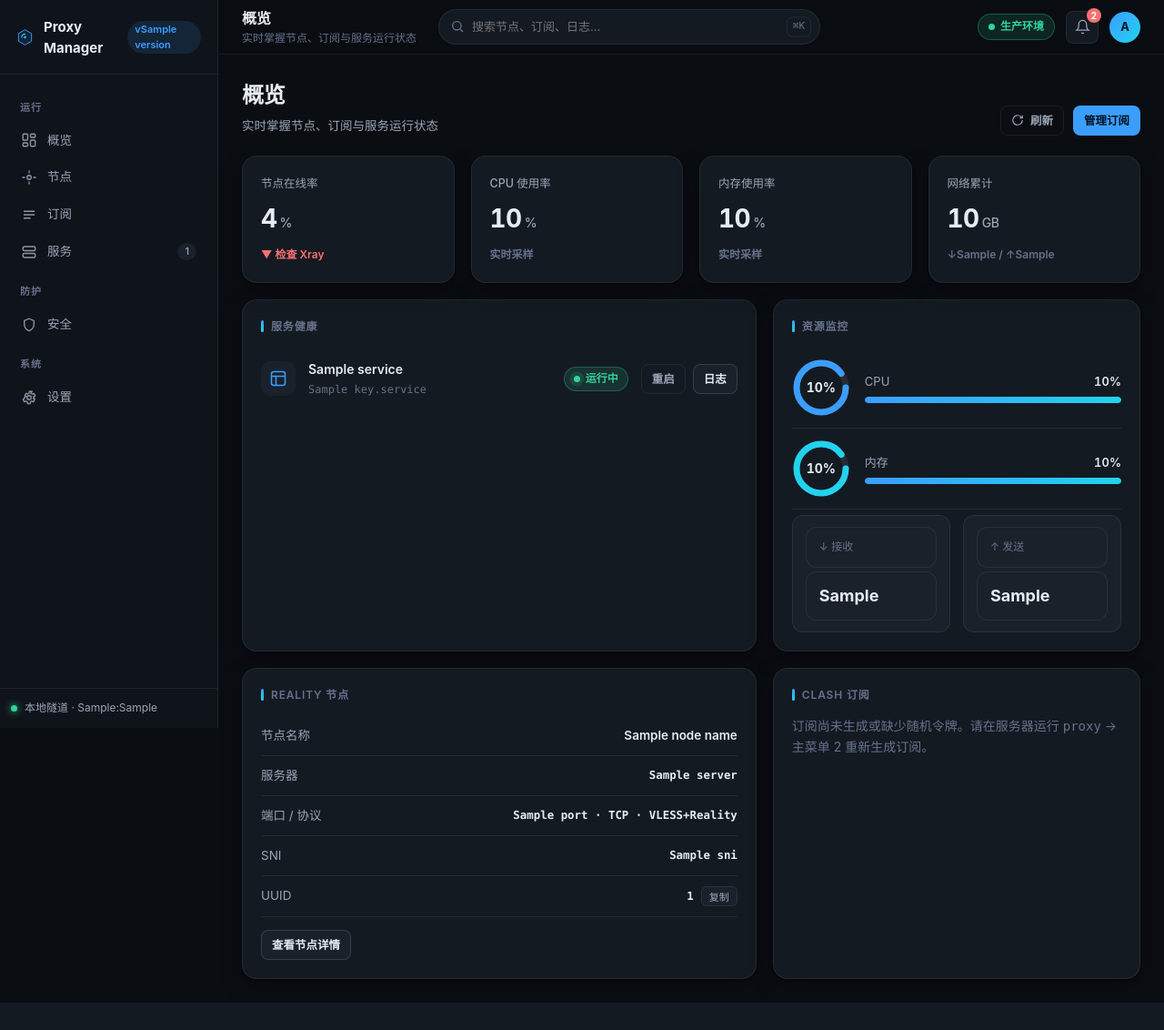
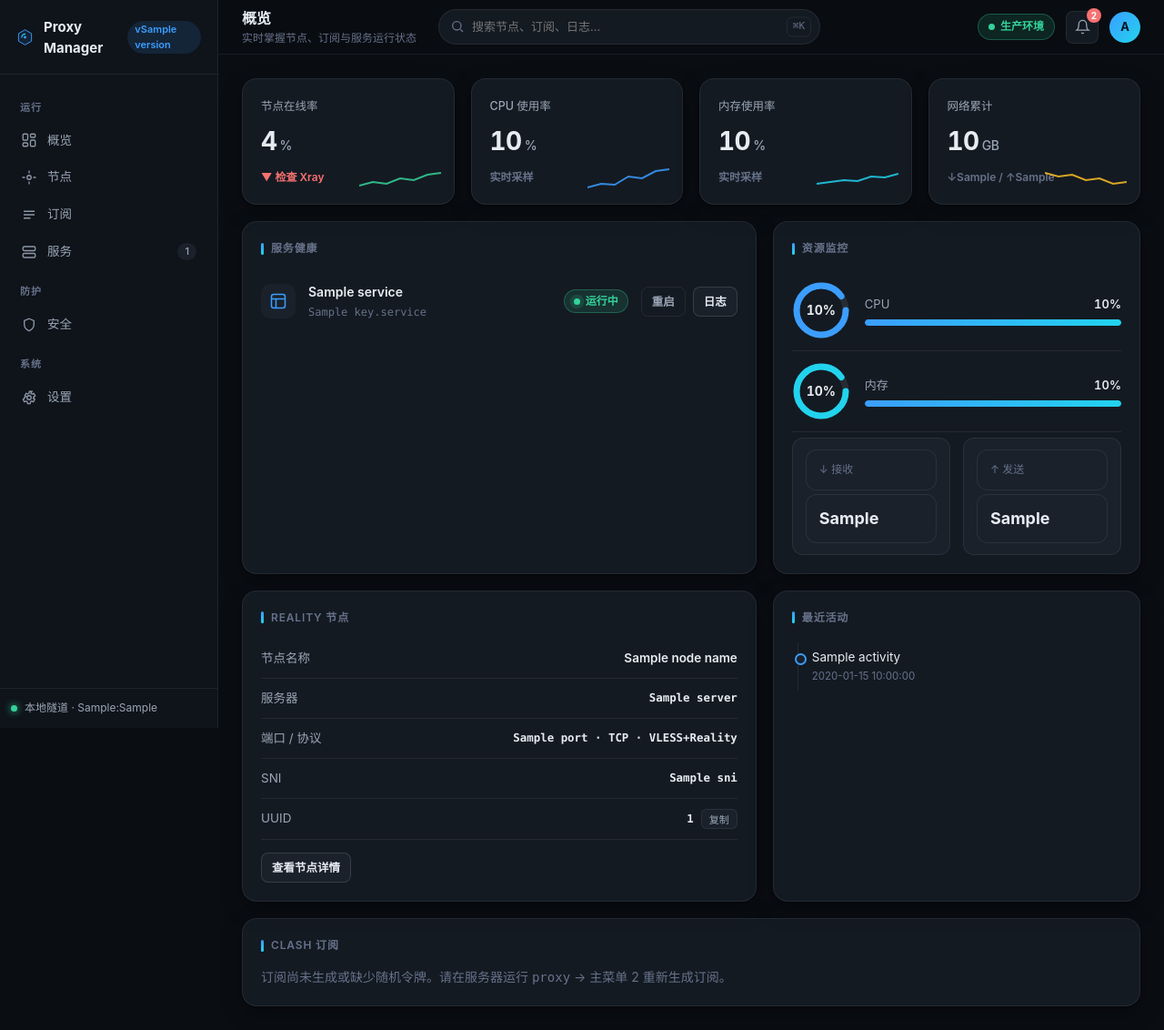
Before and after one commit to l2208568163-sys/proxy-manager, a FastAPI app: template web/templates/overview.html in a window 1280 px wide. Shown: the whole page at 91% size. Before the commit the page ends 1102 px from the top, so only its background shows below. Run offline with FastAPI, Linux system fonts and the light colour scheme; the template is opened without the code that fills it: most values are stand-ins (such as "Sample title", 1, 10 or a date in 2020).

Commit message:
refactor(webui): 概览页对齐参考原型（sparkline+时间线+订阅通栏），服务页补回内联日志查看器

```diff
--- a/web/app.py
+++ b/web/app.py
@@ -128,14 +128,52 @@ def human(n: float) -> str:
     return f"{n:.1f} PB"
 
 
+def login_stats() -> dict:
+    """登录失败限速实时统计（security_context 与 dashboard_context 共用）。"""
+    now = time.time()
+    window = auth._WINDOW_SECONDS
+    max_fails = auth._MAX_FAILS
+    locked_ips = 0
+    recent_failures = 0
+    for ts in auth._FAILURES.values():
+        recent = [t for t in ts if now - t < window]
+        recent_failures += len(recent)
+        if len(recent) >= max_fails:
+            locked_ips += 1
+    return {
+        "lock_threshold": max_fails,
+        "lock_window_min": window // 60,
+        "locked_ips": locked_ips,
+        "recent_failures": recent_failures,
+    }
+
+
 def dashboard_context() -> dict:
     node = get_node()
     clash = subscription_url(node)
     sent, recv = net_stats()
     xray_active = service_status("xray") == "active"
+    stats = login_stats()
+    # 概览「最近活动」时间线：用真实可推导的状态拼装，不做假时间戳
+    activity = []
+    if xray_active:
+        activity.append({"title": "Xray 节点运行中", "time": "实时", "kind": "ok"})
+    else:
+        activity.append({"title": "Xray 节点离线", "time": "实时", "kind": "bad"})
+    if clash:
+        activity.append({"title": "订阅令牌有效", "time": node.get("CREATED") or "—", "kind": "ok"})
+    else:
+        activity.append({"title": "订阅尚未生成", "time": "—", "kind": "warn"})
+    if stats["locked_ips"]:
+        activity.append({"title": f"{stats['locked_ips']} 个 IP 被临时锁定", "time": f"近 {stats['lock_window_min']} 分钟", "kind": "warn"})
+    elif stats["recent_failures"]:
+        activity.append({"title": f"近 {stats['lock_window_min']} 分钟 {stats['recent_failures']} 次登录失败", "time": "当前", "kind": "warn"})
+    else:
+        activity.append({"title": "登录防护正常，无异常", "time": "当前", "kind": "ok"})
     return {
         "node": node,
         "node_name": node.get("NODE_NAME", "-"),
+        "node_created": node.get("CREATED") or "-",
         "server": node.get("SERVER", "-"),
         "port": node.get("PORT", "-"),
         "sni": node.get("SNI", "-"),
@@ -150,22 +188,17 @@ def dashboard_context() -> dict:
         "net_recv": human(recv),
         "net_sent": human(sent),
         "net_total": round((sent + recv) / (1024 ** 3), 1),
+        "lock_window_min": stats["lock_window_min"],
+        "locked_ips": stats["locked_ips"],
+        "recent_failures": stats["recent_failures"],
+        "activity": activity,
     }
 
 
 def security_context() -> dict:
     creds = auth.load_creds()
     web_user = creds[0] if creds else "-"
-    now = time.time()
-    window = auth._WINDOW_SECONDS
-    max_fails = auth._MAX_FAILS
-    locked_ips = 0
-    recent_failures = 0
-    for ts in auth._FAILURES.values():
-        recent = [t for t in ts if now - t < window]
-        recent_failures += len(recent)
-        if len(recent) >= max_fails:
-            locked_ips += 1
+    stats = login_stats()
     cred_reset = "-"
     if os.path.exists(WEB_ENV):
         try:
@@ -179,10 +212,10 @@ def security_context() -> dict:
         "bind_port": BIND_PORT,
         "public_on": BIND_ADDR in ("0.0.0.0", "::"),
         "web_user": web_user,
-        "lock_threshold": max_fails,
-        "lock_window_min": window // 60,
-        "locked_ips": locked_ips,
-        "recent_failures": recent_failures,
+        "lock_threshold": stats["lock_threshold"],
+        "lock_window_min": stats["lock_window_min"],
+        "locked_ips": stats["locked_ips"],
+        "recent_failures": stats["recent_failures"],
         "cred_reset": cred_reset,
     }
 
@@ -310,7 +343,13 @@ async def services(request: Request):
     redir = require_login(request)
     if redir:
         return redir
-    return templates.TemplateResponse(request, "services.html", common("services"))
+    ctx = common("services")
+    # 服务页内联展示 Xray 日志查看器（与参考原型一致），日志正文由 Jinja2 自动转义
+    try:
+        ctx["log_text"] = service.log("xray")
+    except Exception:
+        ctx["log_text"] = "（暂无可读取的日志）"
+    return templates.TemplateResponse(request, "services.html", ctx)
 
 
 @app.get("/security", response_class=HTMLResponse)
--- a/web/static/style.css
+++ b/web/static/style.css
@@ -107,6 +107,7 @@ button{font-family:inherit;cursor:pointer}
 
 /* ---------- 卡片 ---------- */
 .card{background:var(--surface-2);border:1px solid var(--border);border-radius:var(--r-lg);padding:20px;box-shadow:var(--sh)}
+.card:hover{border-color:var(--border-strong)}
 .card.hoverable{transition:.18s}
 .card.hoverable:hover{transform:translateY(-2px);border-color:rgba(59,158,255,.35)}
 .eyebrow{font-size:12px;font-weight:600;letter-spacing:.07em;text-transform:uppercase;color:var(--text-3);
--- a/web/templates/overview.html
+++ b/web/templates/overview.html
@@ -4,36 +4,31 @@
 {% block page_sub %}实时掌握节点、订阅与服务运行状态{% endblock %}
 
 {% block content %}
-  <div class="page-head">
-    <div><h1>概览</h1><p>实时掌握节点、订阅与服务运行状态</p></div>
-    <div class="head-actions">
-      <button class="btn ghost sm" onclick="toast('已刷新数据')">
-        <svg width="14" height="14" viewBox="0 0 24 24" fill="none" stroke="currentColor" stroke-width="2"><path d="M21 12a9 9 0 1 1-3-6.7L21 8"/><path d="M21 3v5h-5"/></svg> 刷新</button>
-      <a class="btn primary sm" href="/subs">管理订阅</a>
-    </div>
-  </div>
-
-  <!-- 指标卡（真实数据） -->
+  <!-- 指标卡（真实数据 + 迷你走势，与参考原型一致） -->
   <div class="grid cols-4" style="margin-bottom:18px">
     <div class="card stat hoverable">
       <div class="lab">节点在线率</div>
       <div class="val tnum">{{ online_rate }}<span class="u">%</span></div>
       <div class="delta {% if online_rate==100 %}up{% else %}down{% endif %}">{% if online_rate==100 %}▲ 服务正常{% else %}▼ 检查 Xray{% endif %}</div>
+      <svg class="spark" width="90" height="34" viewBox="0 0 90 34"><polyline fill="none" stroke="#34D399" stroke-width="2" points="0,26 15,22 30,24 45,18 60,20 75,14 90,12"/></svg>
     </div>
     <div class="card stat hoverable">
       <div class="lab">CPU 使用率</div>
       <div class="val tnum">{{ cpu|round(1) }}<span class="u">%</span></div>
       <div class="delta flat">实时采样</div>
+      <svg class="spark" width="90" height="34" viewBox="0 0 90 34"><polyline fill="none" stroke="#3B9EFF" stroke-width="2" points="0,28 15,24 30,25 45,16 60,18 75,10 90,8"/></svg>
     </div>
     <div class="card stat hoverable">
       <div class="lab">内存使用率</div>
       <div class="val tnum">{{ memory|round(1) }}<span class="u">%</span></div>
       <div class="delta flat">实时采样</div>
+      <svg class="spark" width="90" height="34" viewBox="0 0 90 34"><polyline fill="none" stroke="#22D3EE" stroke-width="2" points="0,24 15,22 30,20 45,21 60,16 75,17 90,13"/></svg>
     </div>
     <div class="card stat hoverable">
       <div class="lab">网络累计</div>
       <div class="val tnum">{{ net_total }}<span class="u">GB</span></div>
       <div class="delta flat">↓{{ net_recv }} / ↑{{ net_sent }}</div>
+      <svg class="spark" width="90" height="34" viewBox="0 0 90 34"><polyline fill="none" stroke="#FBBF24" stroke-width="2" points="0,12 15,16 30,14 45,20 60,18 75,24 90,22"/></svg>
     </div>
   </div>
 
@@ -76,8 +71,8 @@
     </div>
   </div>
 
-  <!-- Reality 节点 + Clash 订阅 -->
-  <div class="grid cols-2">
+  <!-- Reality 节点 + 最近活动（与参考原型一致的时间线） -->
+  <div class="grid cols-2" style="margin-bottom:18px">
     <div class="card">
       <div class="eyebrow">Reality 节点</div>
       <div class="kv"><span class="k">节点名称</span><span class="v">{{ node_name }}</span></div>
@@ -90,6 +85,17 @@
     </div>
 
     <div class="card">
+      <div class="eyebrow">最近活动</div>
+      <div class="tl">
+        {% for a in activity %}
+        <div class="tl-item"><div class="tt">{{ a.title }}</div><div class="tm">{{ a.time }}</div></div>
+        {% endfor %}
+      </div>
+    </div>
+  </div>
+
+  <!-- Clash 订阅（恢复为参考原型的整行通栏） -->
+  <div class="card" style="margin-top:18px">
     <div class="eyebrow">Clash 订阅</div>
     {% if sub_ready %}
     <div class="sub-box">
@@ -106,5 +112,4 @@
     <p class="hint tertiary">订阅尚未生成或缺少随机令牌。请在服务器运行 <code>proxy</code> → 主菜单 2 重新生成订阅。</p>
     {% endif %}
   </div>
-  </div>
 {% endblock %}
```
Also changed, not shown: web/templates/services.html (+6 -3 lines). Lines whose indentation alone changed are shown as unchanged.
